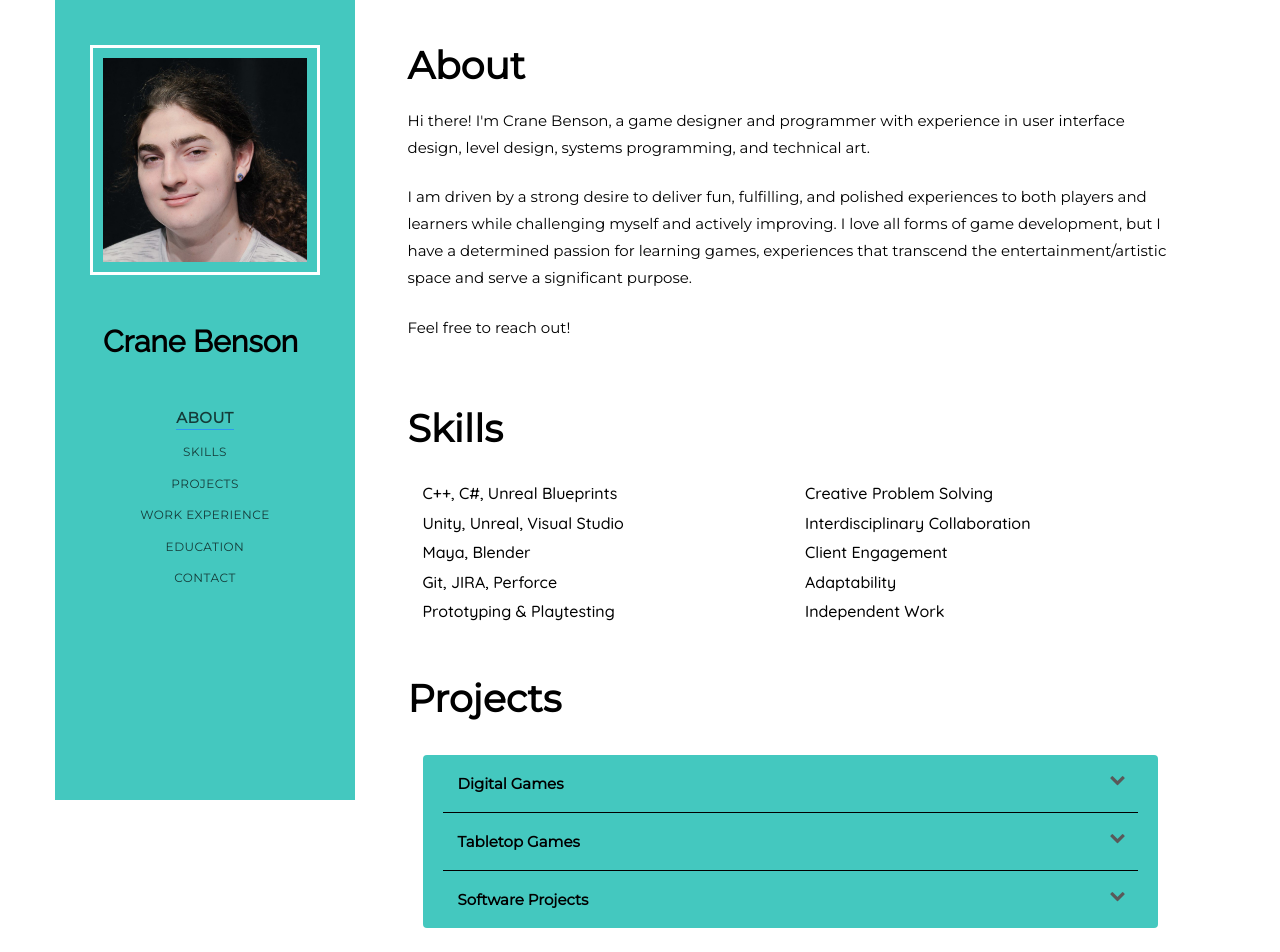
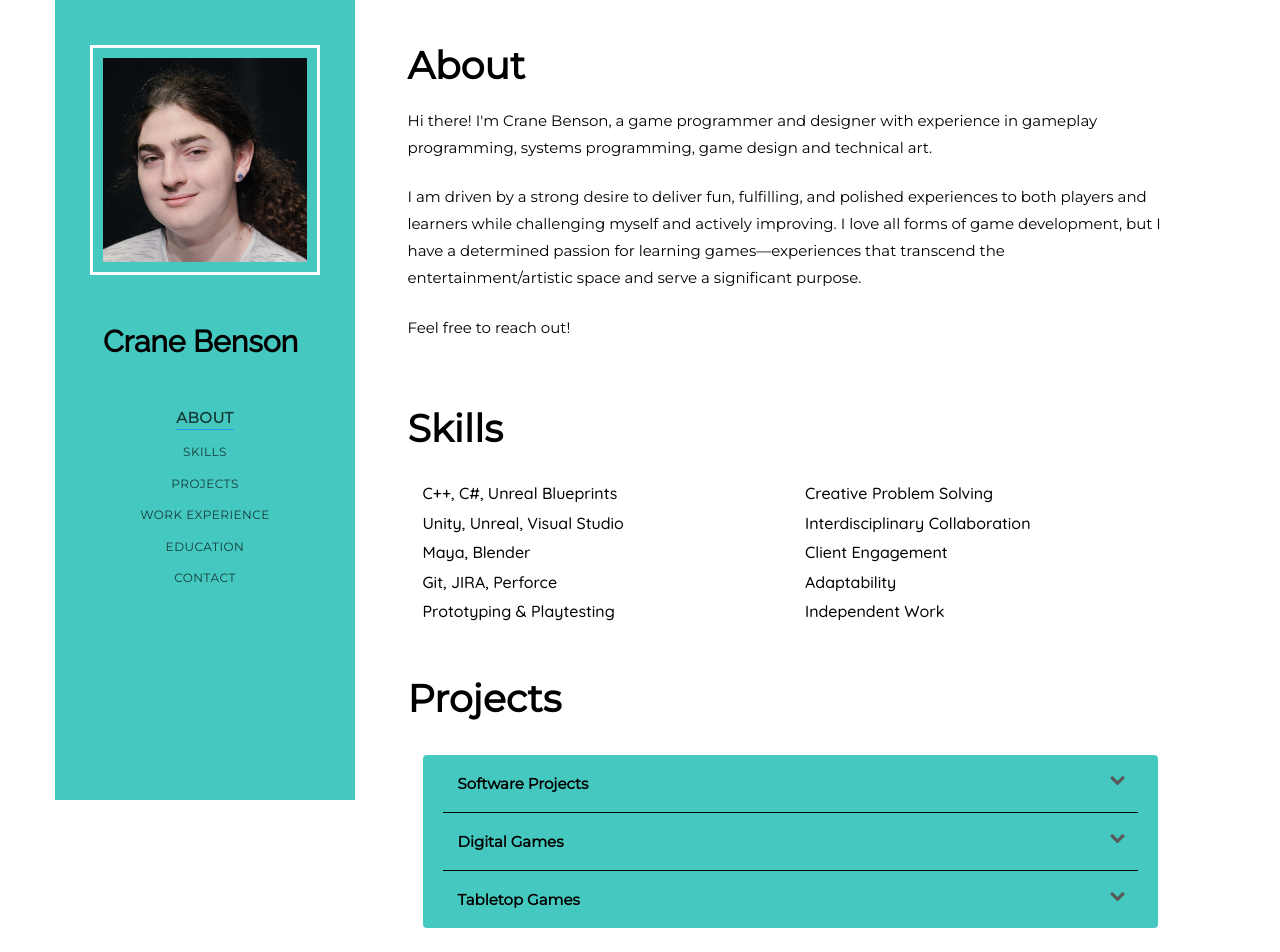
Before and after one commit to CJBenson/CJBenson.github.io, a plain HTML site: page index.html in a window 1280 px wide. Shown: the top 952 px of the page. Drawn offline with Linux system fonts and the light colour scheme; no server answers; a web font is replaced by a local one.

Commit message:
Changed top description, edited project order

```diff
--- a/data.js
+++ b/data.js
@@ -1,6 +1,6 @@
 export const bio = [
-  "Hi there! I'm Crane Benson, a game designer and programmer with experience in user interface design, level design, systems programming, and technical art.",
-  "I am driven by a strong desire to deliver fun, fulfilling, and polished experiences to both players and learners while challenging myself and actively improving. I love all forms of game development, but I have a determined passion for learning games, experiences that transcend the entertainment/artistic space and serve a significant purpose.",
+  "Hi there! I'm Crane Benson, a game programmer and designer with experience in gameplay programming, systems programming, game design and technical art.",
+  "I am driven by a strong desire to deliver fun, fulfilling, and polished experiences to both players and learners while challenging myself and actively improving. I love all forms of game development, but I have a determined passion for learning games—experiences that transcend the entertainment/artistic space and serve a significant purpose.",
   "Feel free to reach out!",
 ];
 
--- a/index.html
+++ b/index.html
@@ -104,7 +104,16 @@
                   <ul id="accordion" class="accordion animate-box" data-animate-effect="fadeInLeft">
                      <li>
                         <div class="link">
-                           <p style="margin-bottom: 0px">Digital Games</p>
+                           <p style="margin-bottom: 0px">Software Projects</p>
+                           <i class="fa fa-chevron-down"></i>
+                        </div>
+                        <ul id="web-projects" class="submenu">
+                        </ul>
+                     </li>
+                     <li>
+                        <div class="link">
+                           <p style="margin-bottom: 0px">Digital Games
+                           </p>
                            <i class="fa fa-chevron-down"></i>
                         </div>
                         <ul id="software-projects" class="submenu">
@@ -117,15 +126,6 @@
                            <i class="fa fa-chevron-down"></i>
                         </div>
                         <ul id="android-projects" class="submenu">
-                        </ul>
-                     </li>
-                     <li>
-                        <div class="link">
-                           <p style="margin-bottom: 0px">Software Projects
-                           </p>
-                           <i class="fa fa-chevron-down"></i>
-                        </div>
-                        <ul id="web-projects" class="submenu">
                         </ul>
                      </li>
                      <!-- <li>
```
